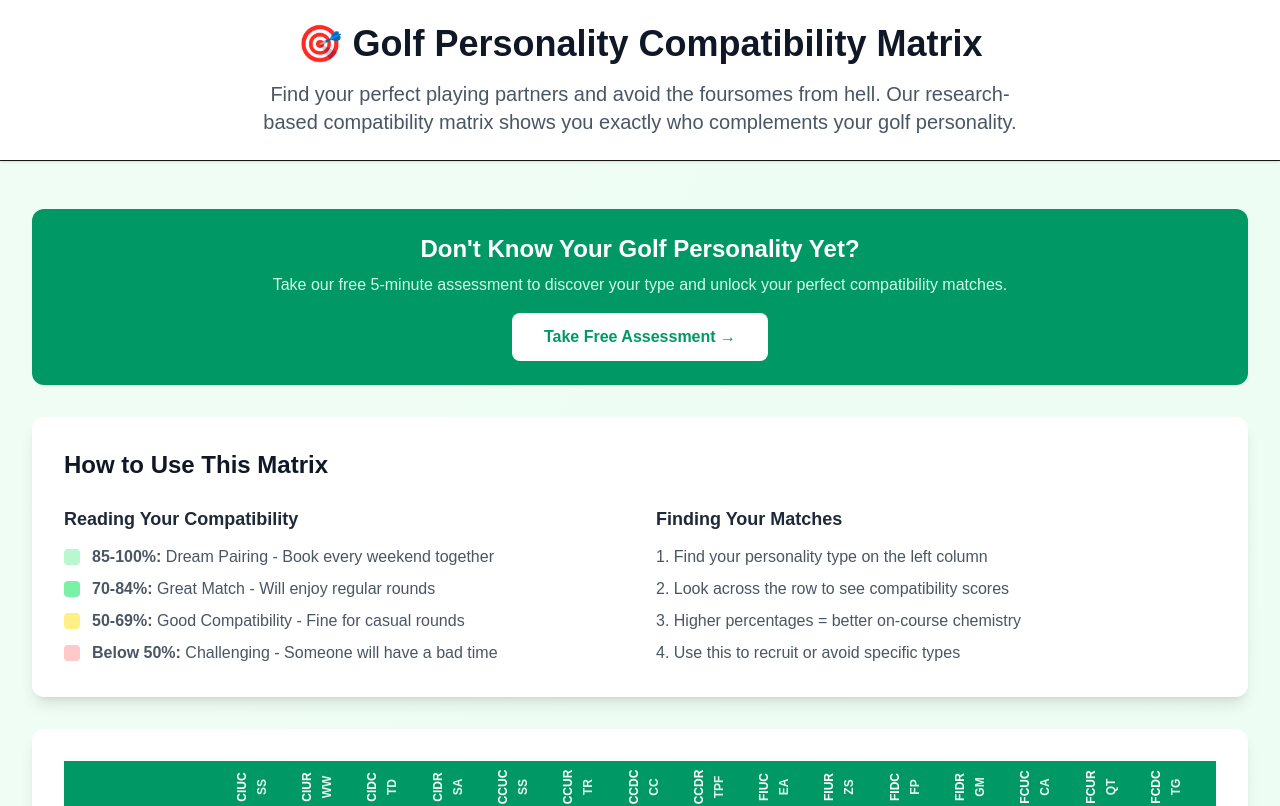
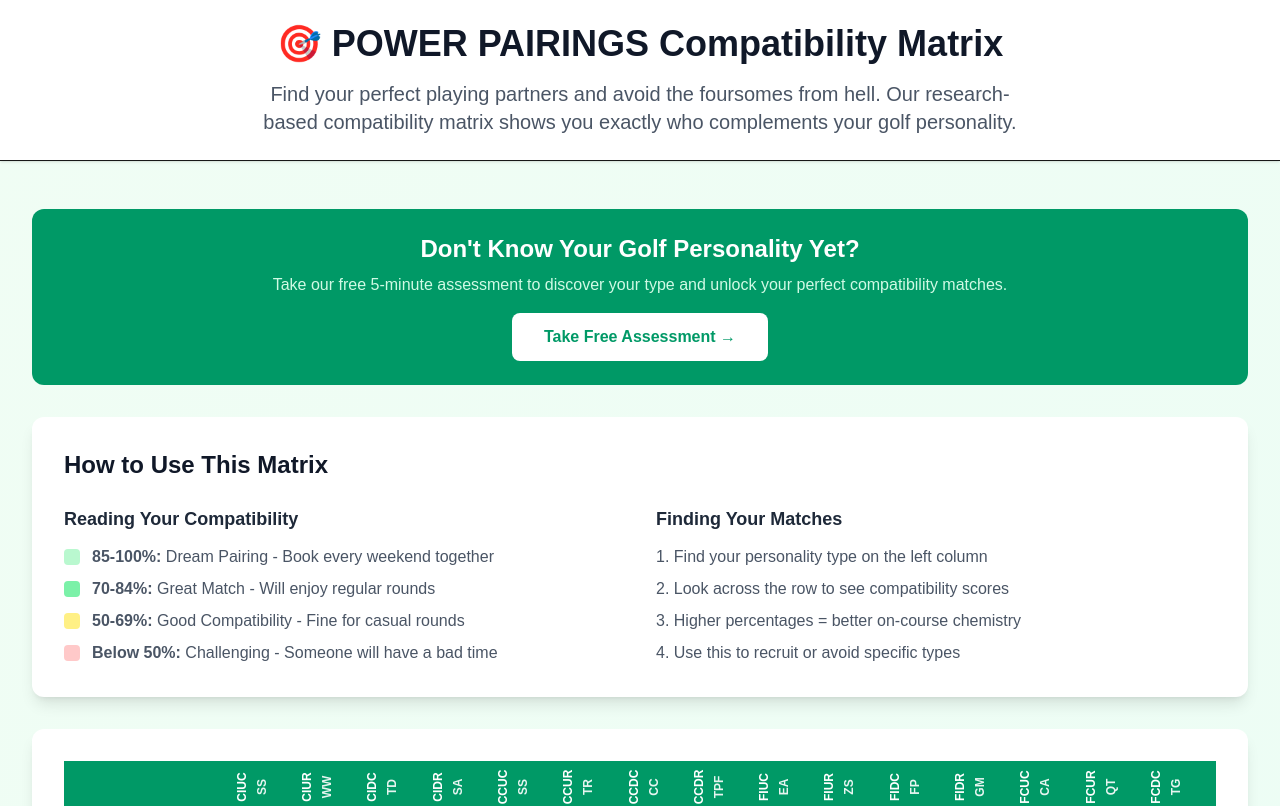
Before and after one commit to bczimmer/mygolftype, a Next.js app: page /compatibility-matrix in a window 1280 px wide. Shown: the top 806 px of the page. Built offline with nearby package versions, Linux system fonts and the light colour scheme.

Commit message:
reroute take assessment button to home page

```diff
--- a/src/app/compatibility-matrix/page.tsx
+++ b/src/app/compatibility-matrix/page.tsx
@@ -68,7 +68,7 @@ export default function CompatibilityMatrix() {
         <div className="max-w-7xl mx-auto px-4 sm:px-6 lg:px-8 py-6">
           <div className="text-center">
             <h1 className="text-4xl font-bold text-gray-900 mb-4">
-              🎯 Golf Personality Compatibility Matrix
+              🎯 POWER PAIRINGS Compatibility Matrix
             </h1>
             <p className="text-xl text-gray-600 max-w-3xl mx-auto">
               Find your perfect playing partners and avoid the foursomes from hell.
@@ -90,7 +90,7 @@ export default function CompatibilityMatrix() {
             Take our free 5-minute assessment to discover your type and unlock your perfect compatibility matches.
           </p>
           <a
-            href="/assessment"
+            href="/"
             className="inline-block bg-white text-emerald-600 font-bold py-3 px-8 rounded-lg hover:bg-gray-50 transition-colors"
           >
             Take Free Assessment →
```
